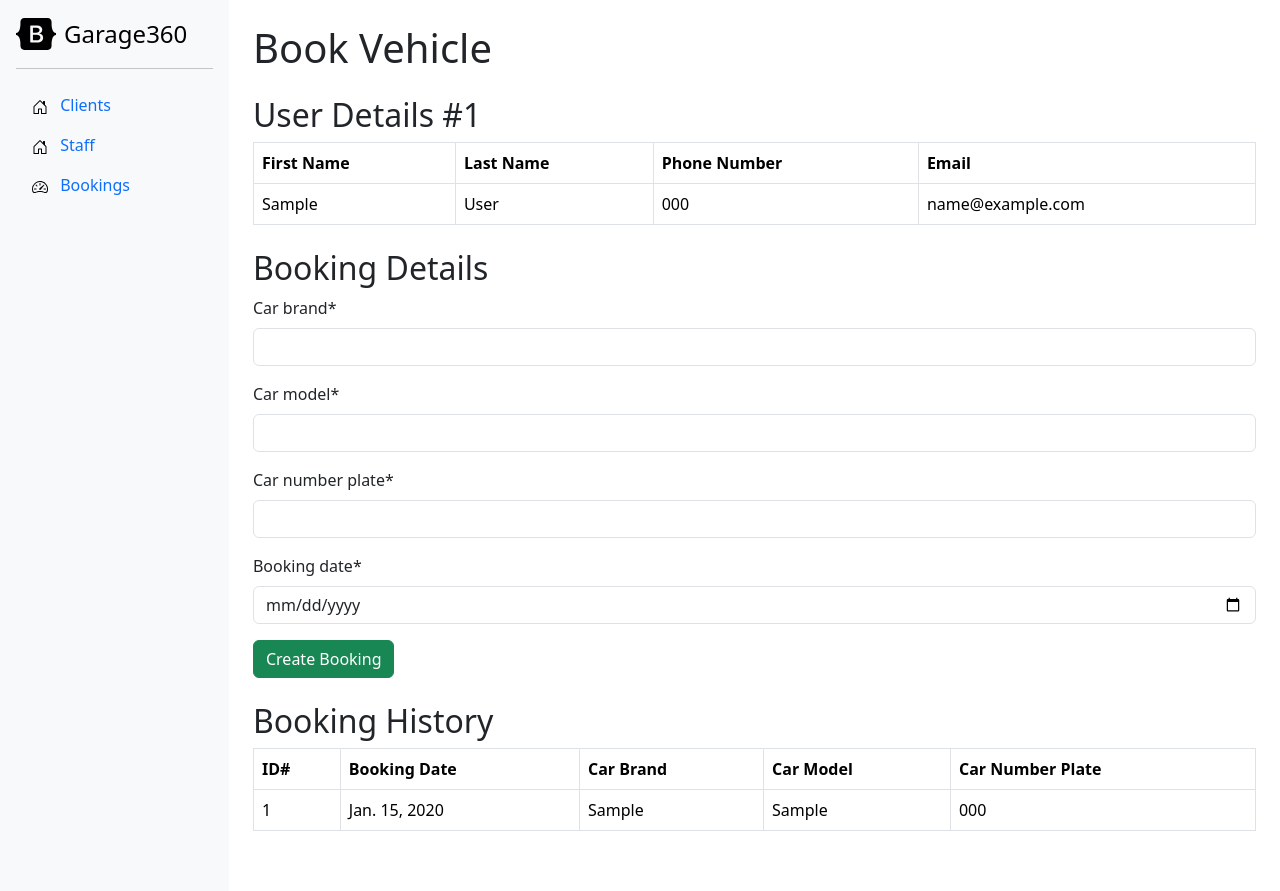
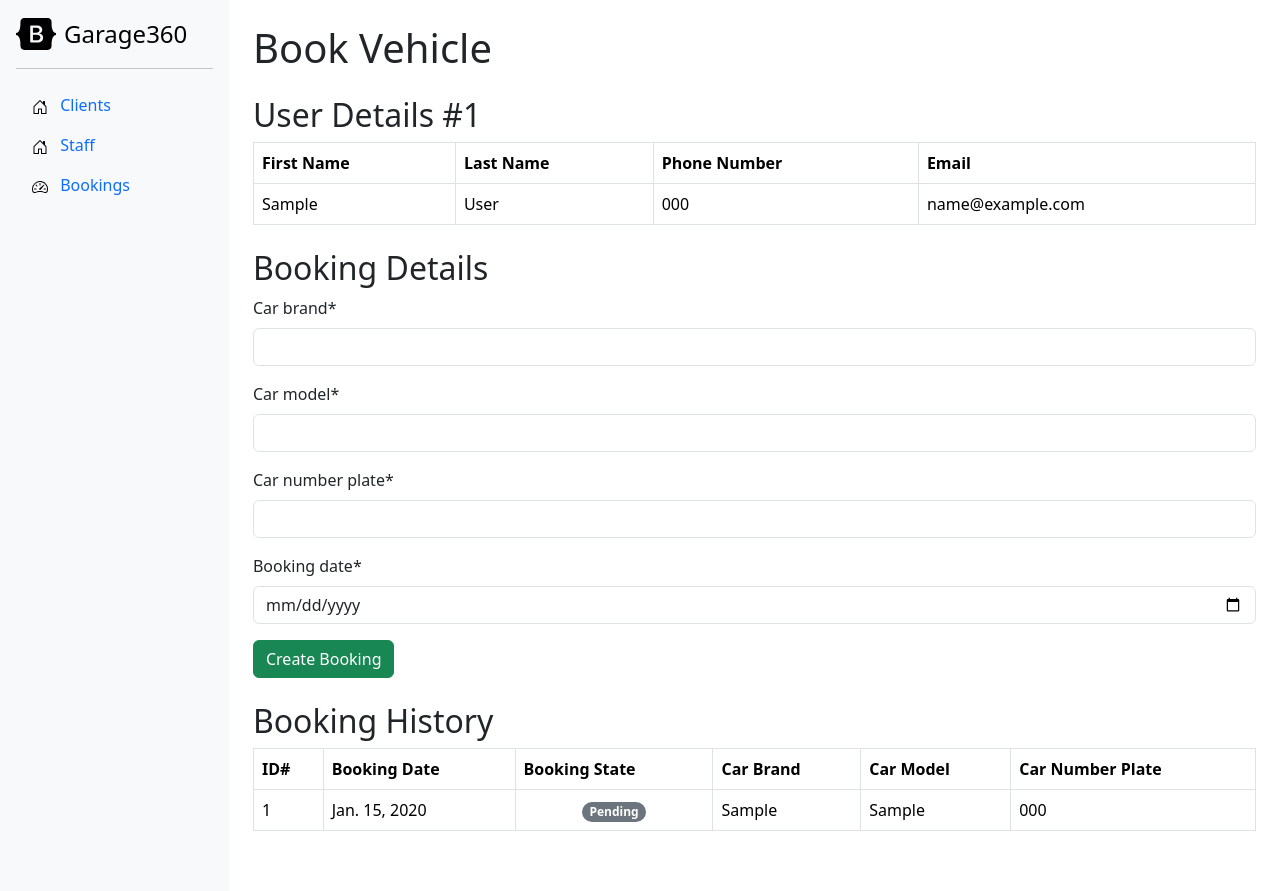
Before and after one commit to SamsonEshipillahPasili/garage360, a Django app: page /booking/create/1 in a window 1280 px wide. Run offline with Django 5.2, Linux system fonts and the light colour scheme; a user stored in the database is signed in; tables that the repository leaves empty hold one stand-in row (values such as "Sample post"); some libraries are stand-ins or nearby versions.

Commit message:
Displayed the booking.status on the create-booking.html template

```diff
--- a/core/templates/core/create_booking.html
+++ b/core/templates/core/create_booking.html
@@ -45,6 +45,7 @@
             <tr>
                 <th scope="col">ID#</th>
                 <th scope="col">Booking Date</th>
+                <th scope="col">Booking State</th>
                 <th scope="col">Car Brand</th>
                 <th scope="col">Car Model</th>
                 <th scope="col">Car Number Plate</th>
@@ -55,6 +56,25 @@
                 <tr>
                     <td>{{ booking.id }}</td>
                     <td>{{ booking.booking_date }}</td>
+                    <td class="text-center">
+                        {% if booking.status == 'pending' %}
+                            <span class="badge rounded-pill text-bg-secondary">
+                                {{ booking.get_status_display }}
+                            </span>
+                        {% elif booking.status == 'in_progress' %}
+                            <span class="badge rounded-pill text-bg-success">
+                                {{ booking.get_status_display }}
+                            </span>
+                        {% elif booking.status == 'done' %}
+                            <span class="badge rounded-pill text-bg-success">
+                                {{ booking.get_status_display }}
+                            </span>
+                        {% else %}
+                            <span class="badge rounded-pill text-bg-danger">
+                                {{ booking.get_status_display }}
+                            </span>
+                        {% endif %}
+                    </td>
                     <td>{{ booking.car_brand }}</td>
                     <td>{{ booking.car_model }}</td>
                     <td>{{ booking.car_number_plate }}</td>
```
